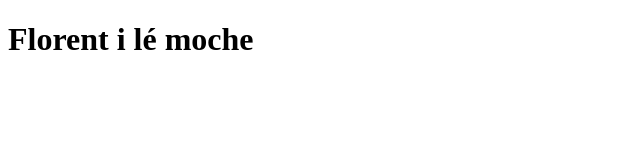
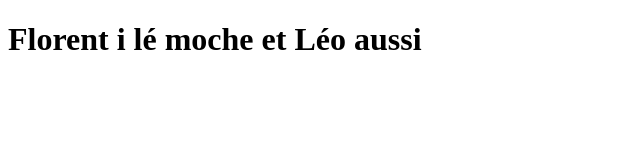
Before and after one commit to Ninja-Jambon/ninja_jambon.github.io, a plain HTML site: page index.html in a window 1280 px wide. Shown: the whole page, without its empty margins (0-640 px from the left). Drawn offline with Linux system fonts and the light colour scheme.

Commit message:
Update index.html

```diff
--- a/index.html
+++ b/index.html
@@ -4,9 +4,9 @@
     <meta charset="UTF-8">
     <meta http-equiv="X-UA-Compatible" content="IE=edge">
     <meta name="viewport" content="width=device-width, initial-scale=1.0">
-    <title>Cookie t'a peurs</title>
+    <title>Cookie t'as peur</title>
 </head>
 <body>
-    <h1>Florent i lé moche</h1>
+    <h1>Florent i lé moche et Léo aussi</h1>
 </body>
 </html>
```
